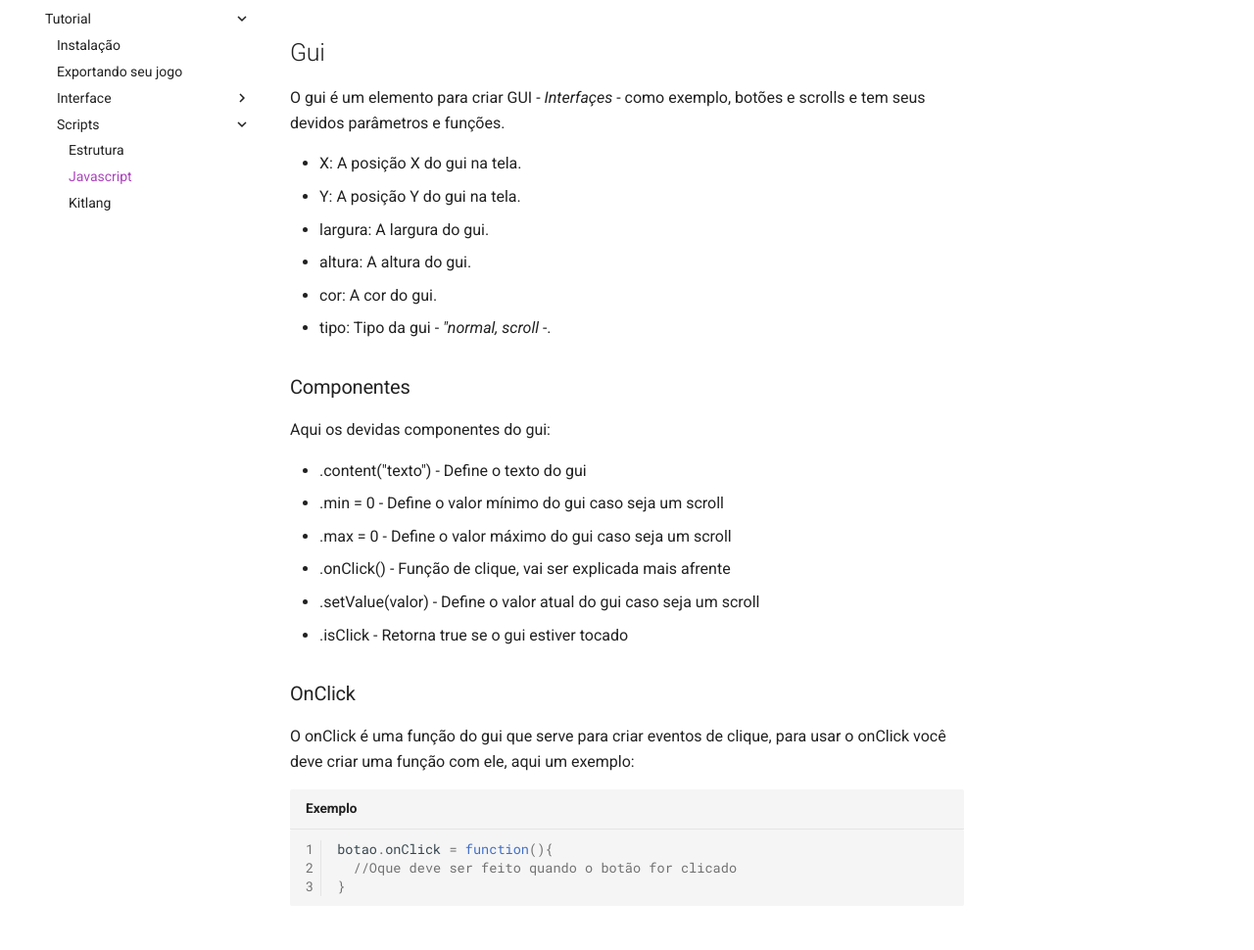
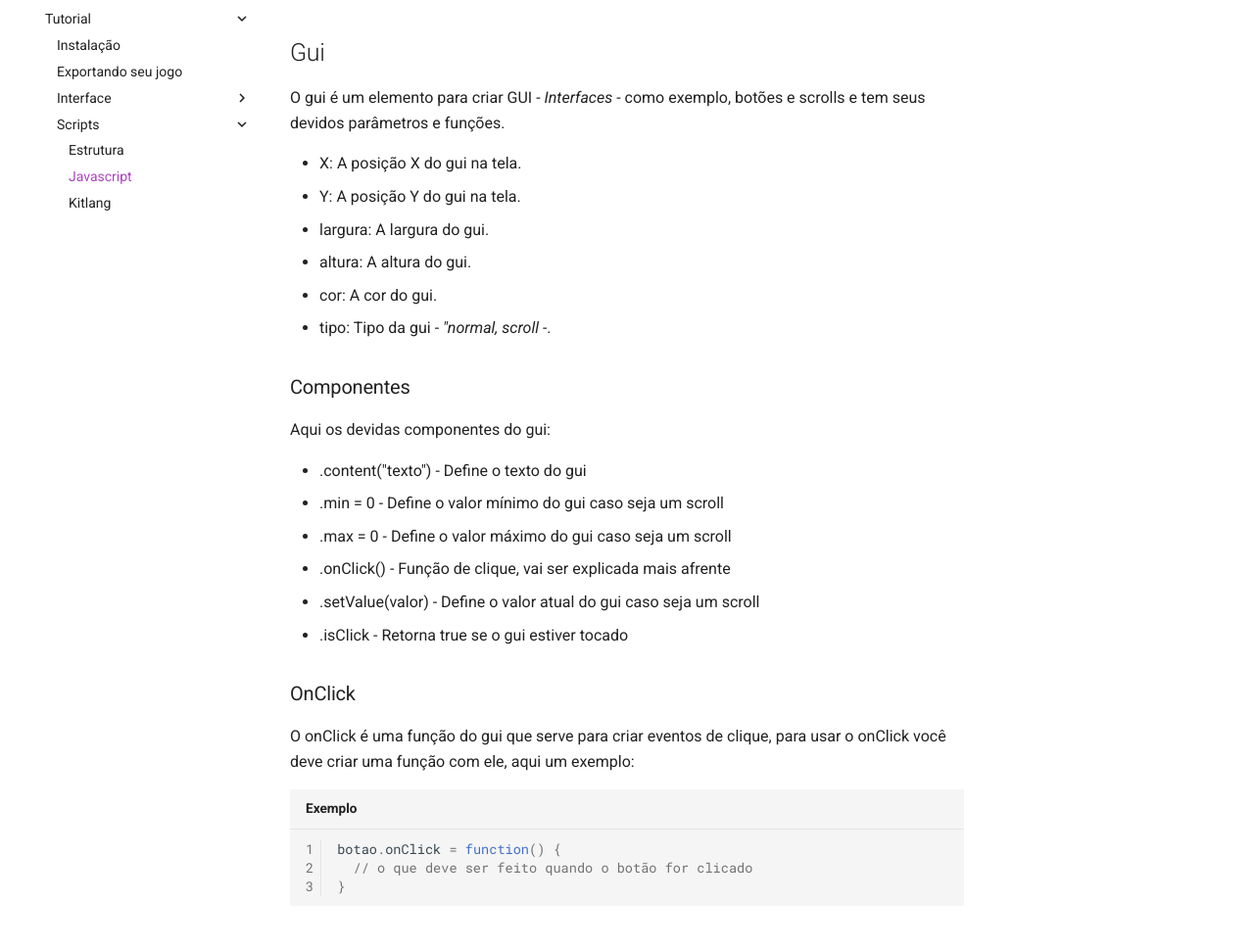
Before and after one commit to Lobooooooo14/docs-PlayKitJS, an MkDocs documentation site: the page built from docs/tutorial/scripts/javascript/index.md, in a window 1280 px wide and 1400 px high, scrolled down 2137 px. Shown: the part 170-1140 px from the top of the window at 98% size. Built offline with MkDocs 1.6.1 and Material for MkDocs 9.7.7, drawn with Linux system fonts in a browser that asks for light colours; comment, search, counter and statistics services are not loaded.

Commit message:
spelling correction

````diff
--- a/docs/tutorial/scripts/javascript/index.md
+++ b/docs/tutorial/scripts/javascript/index.md
@@ -75,7 +75,7 @@ var bola = new ball("sprite.png", 0, 0, 50, false, true, false);
 
 ## Gui
 
-O gui é um elemento para criar GUI - *Interfaçes* - como exemplo, botões e scrolls e tem seus devidos parâmetros e funções.
+O gui é um elemento para criar GUI - *Interfaces* - como exemplo, botões e scrolls e tem seus devidos parâmetros e funções.
 
 - X: A posição X do gui na tela.
 - Y: A posição Y do gui na tela.
@@ -100,8 +100,8 @@ Aqui os devidas componentes do gui:
 O onClick é uma função do gui que serve para criar eventos de clique, para usar o onClick você deve criar uma função com ele, aqui um exemplo:
 
 ```{.js linenums="1" title="Exemplo"}
-botao.onClick = function(){
-  //Oque deve ser feito quando o botão for clicado
+botao.onClick = function() {
+  // o que deve ser feito quando o botão for clicado
 }
 ```
 
````
